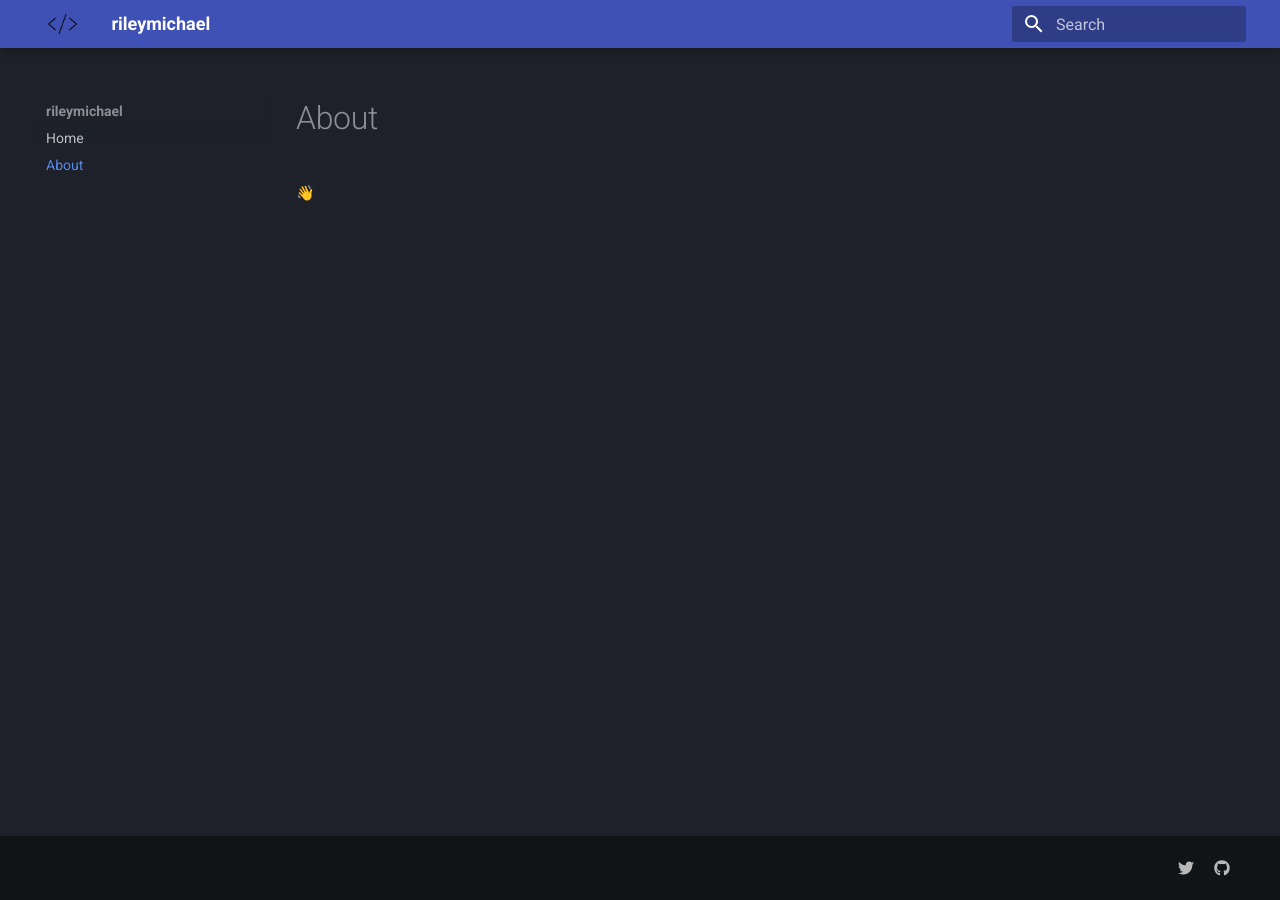
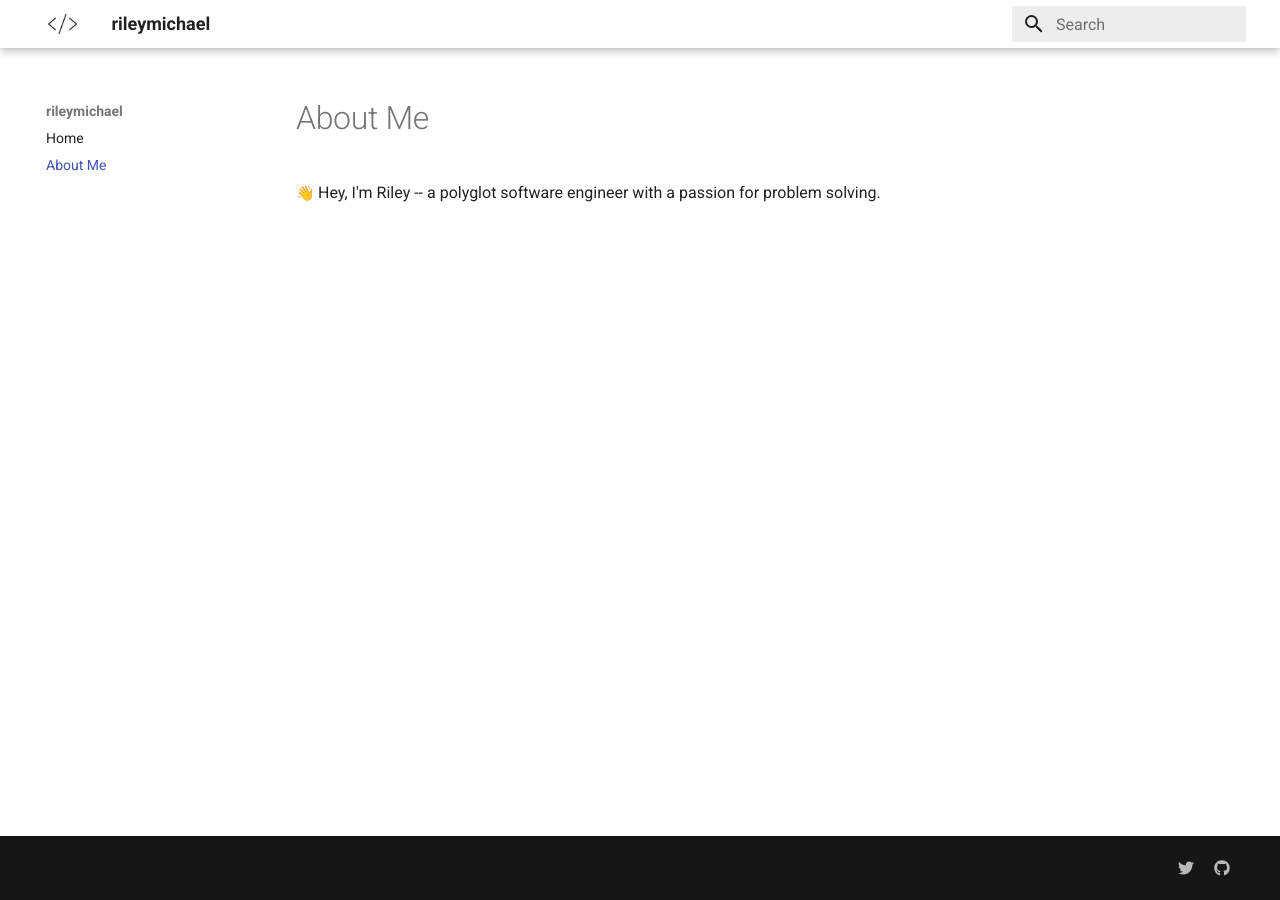
Before and after one commit to rileymichael/dot-com, an MkDocs documentation site: the page built from docs/about.md, in a window 1280 px wide. Built offline with MkDocs 1.6.1 and Material for MkDocs 9.7.7, drawn with Linux system fonts in a browser that asks for light colours; emoji names are drawn with the system emoji font.

Commit message:
tweak styling

```diff
--- /dev/null
+++ b/docs/.authors.yml
@@ -0,0 +1,5 @@
+authors:
+  Riley:
+    name: Riley
+    description: ''
+    avatar: https://github.com/rileymichael.png
--- a/docs/about.md
+++ b/docs/about.md
@@ -1,3 +1,3 @@
-# About
+# About Me
 
-:wave:
+:wave: Hey, I'm Riley -- a polyglot software engineer with a passion for problem solving.
--- /dev/null
+++ b/docs/css/style.css
@@ -0,0 +1,5 @@
+.headline {
+  text-align: center;
+  font-size: 1.5em;
+  font-weight: 500;
+}
--- a/mkdocs.yml
+++ b/mkdocs.yml
@@ -8,10 +8,14 @@ theme:
   logo: 'img/closing-tag.png'
   favicon: 'img/closing-tag.png'
   palette:
-    scheme: slate
+    scheme: default
+    primary: white
   features:
     - content.code.copy
     - content.code.annotate
+
+extra_css:
+  - 'css/style.css'
 
 # todo: rss
 plugins:
```
Also changed, not shown: docs/index.md (+4 -3 lines), docs/posts/hello-world.md (+2 -0 lines).
